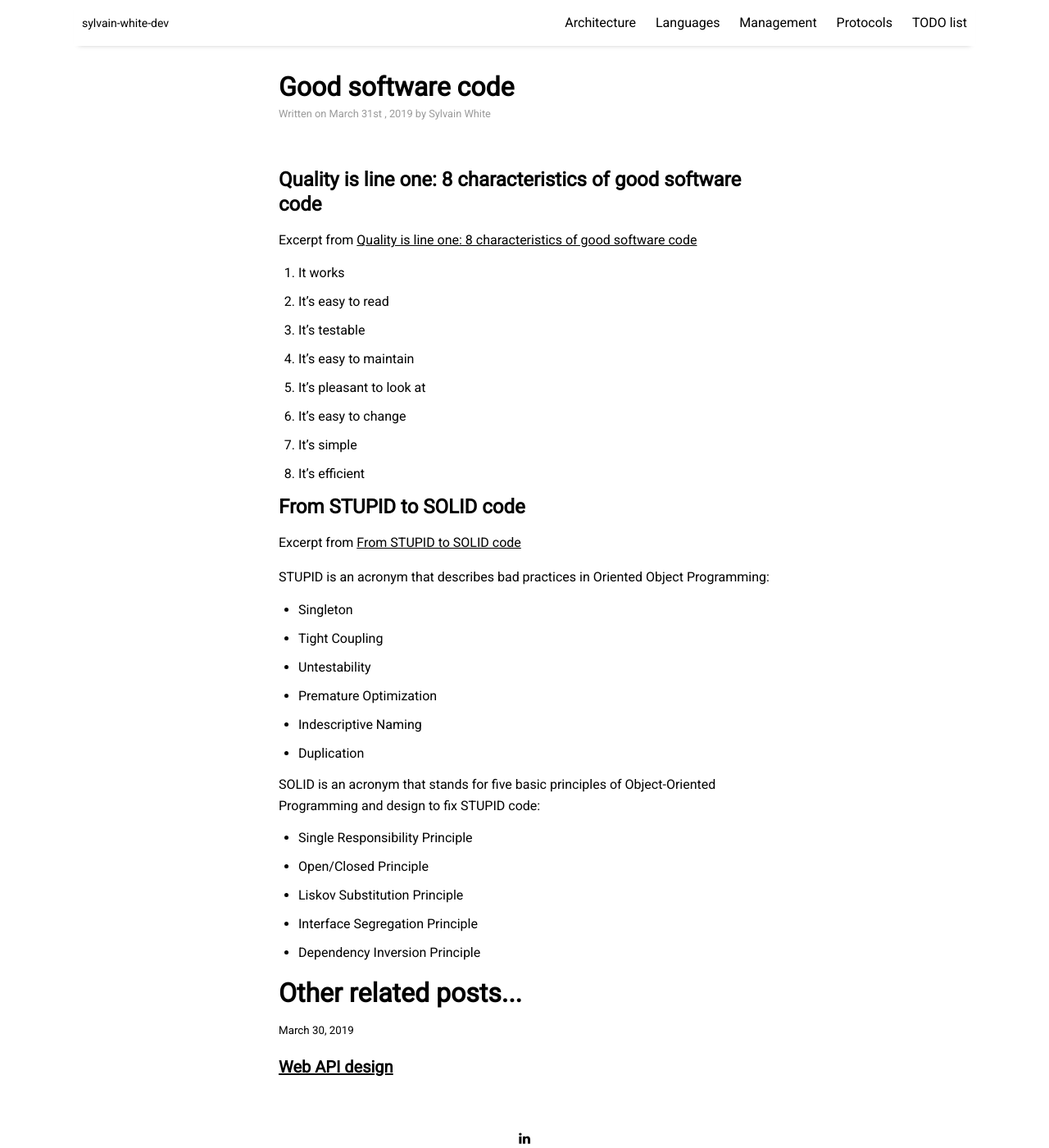
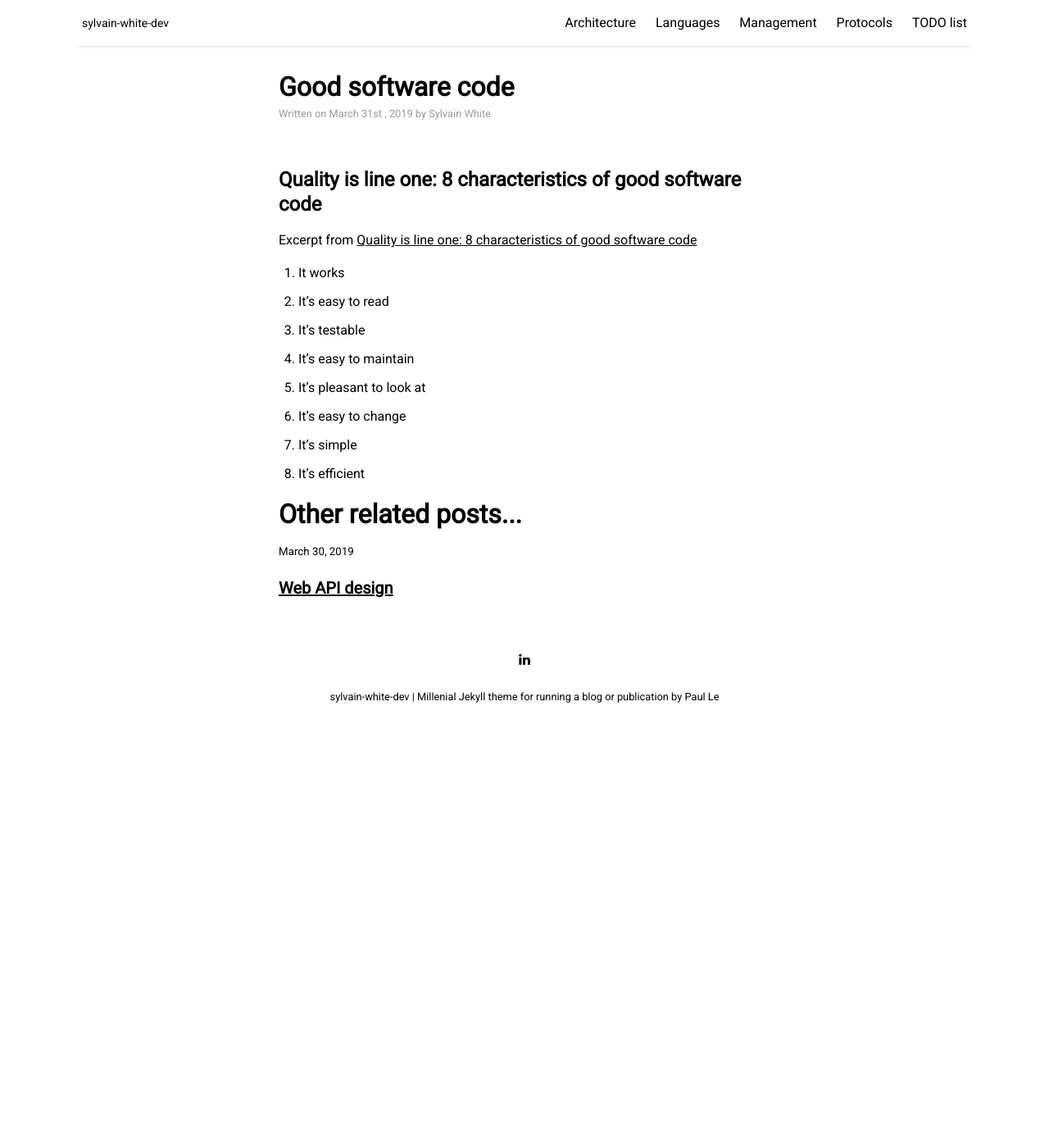
Before and after one commit to sylvainwhite/sylvain-white-dev, a Jekyll site: the page built from _posts/2019-03-31-goodSoftwareCode.md, in a window 1280 px wide and 1400 px high. Shown: the whole window at 82% size. Built offline with Jekyll 4.4.1, drawn with Linux system fonts in a browser that asks for light colours; nearby versions of some CDN libraries.

Commit message:
Remove STUPID to SOLID entry

```diff
--- a/_posts/2019-03-31-goodSoftwareCode.md
+++ b/_posts/2019-03-31-goodSoftwareCode.md
@@ -21,26 +21,3 @@ Excerpt from
 6. It’s easy to change
 7. It’s simple
 8. It’s efficient
-
-
-## From STUPID to SOLID code
-
-Excerpt from
-[From STUPID to SOLID code](hhttps://williamdurand.fr/2013/07/30/from-stupid-to-solid-code){:target="_blank"}
-
-STUPID is an acronym that describes bad practices in Oriented Object Programming:
-
-* Singleton
-* Tight Coupling
-* Untestability
-* Premature Optimization
-* Indescriptive Naming
-* Duplication
-
-SOLID is an acronym that stands for five basic principles of Object-Oriented Programming and design to fix STUPID code:
-
-* Single Responsibility Principle
-* Open/Closed Principle
-* Liskov Substitution Principle
-* Interface Segregation Principle
-* Dependency Inversion Principle
```
